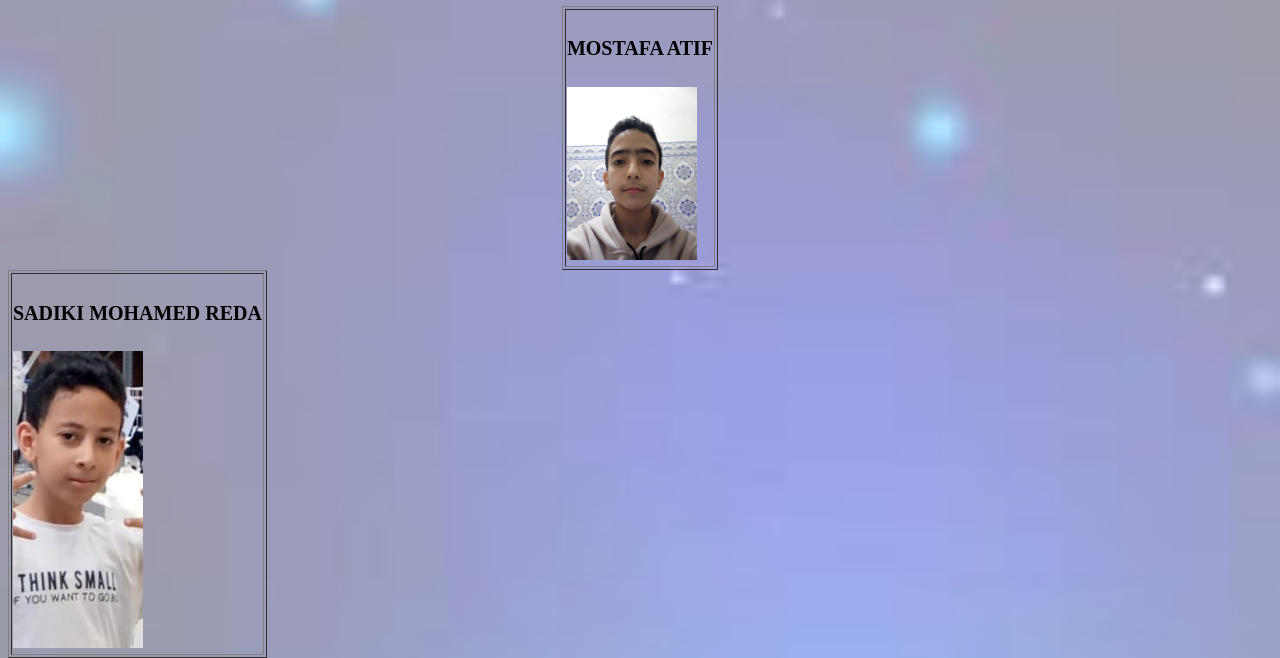
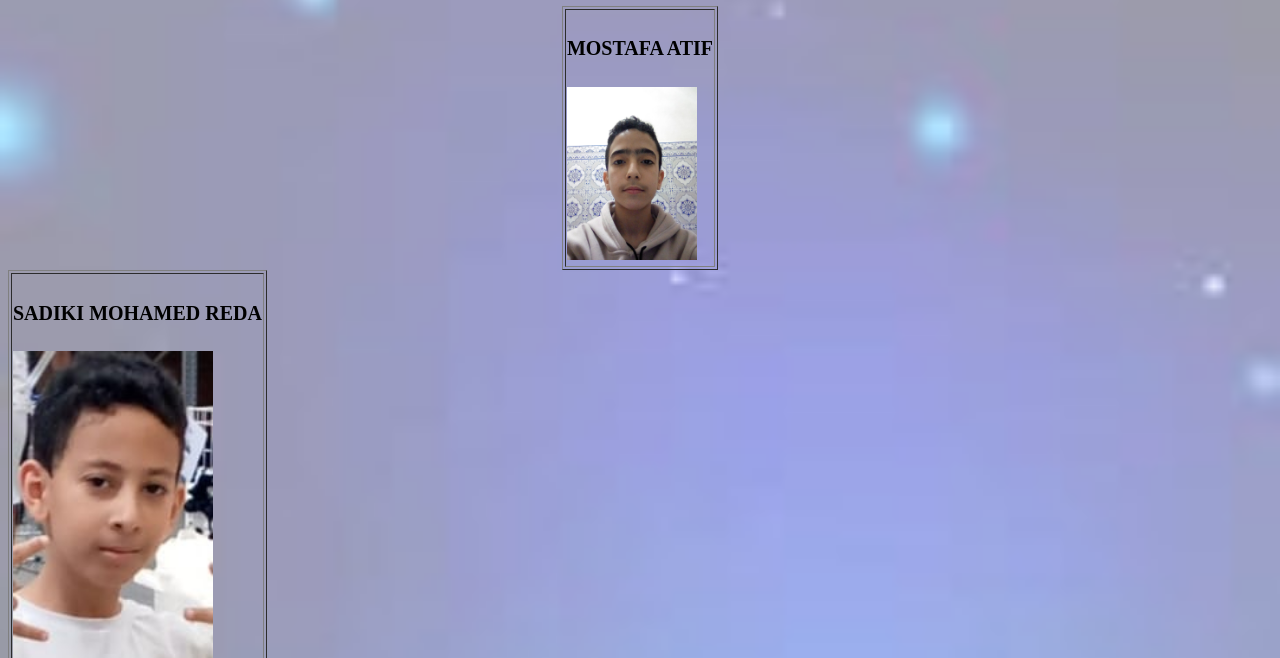
Before and after one commit to Atif0019/Programmation, a plain HTML site: page final.html in a window 1280 px wide. Shown: the part 95-753 px from the top of the page. Drawn offline with Linux system fonts and the light colour scheme.

Commit message:
Update final.html

```diff
--- a/final.html
+++ b/final.html
@@ -23,7 +23,7 @@
   <tr>
     <td>
       <h4>SADIKI MOHAMED REDA</h4>
-      <img src="IMG-20240401-WA0002.jpg" alt="" width="130px">
+      <img src="IMG-20240401-WA0002.jpg" alt="" width="200px">
     </td>
   </tr>
 </table></raght>
```
